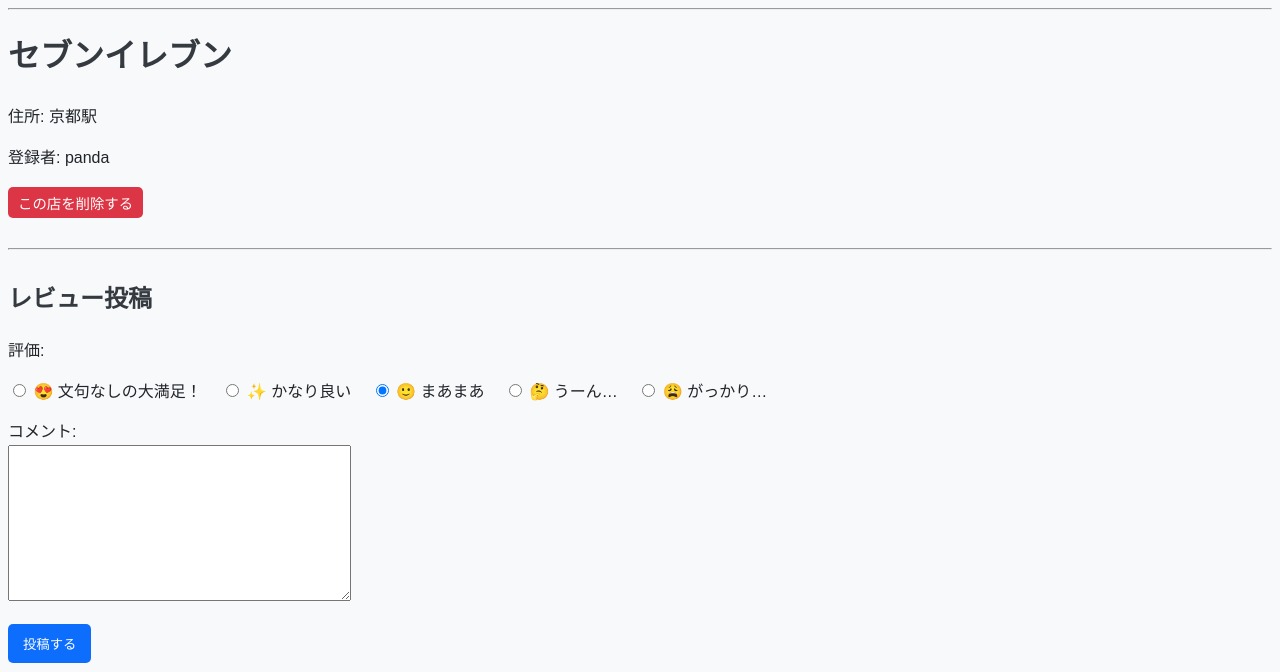
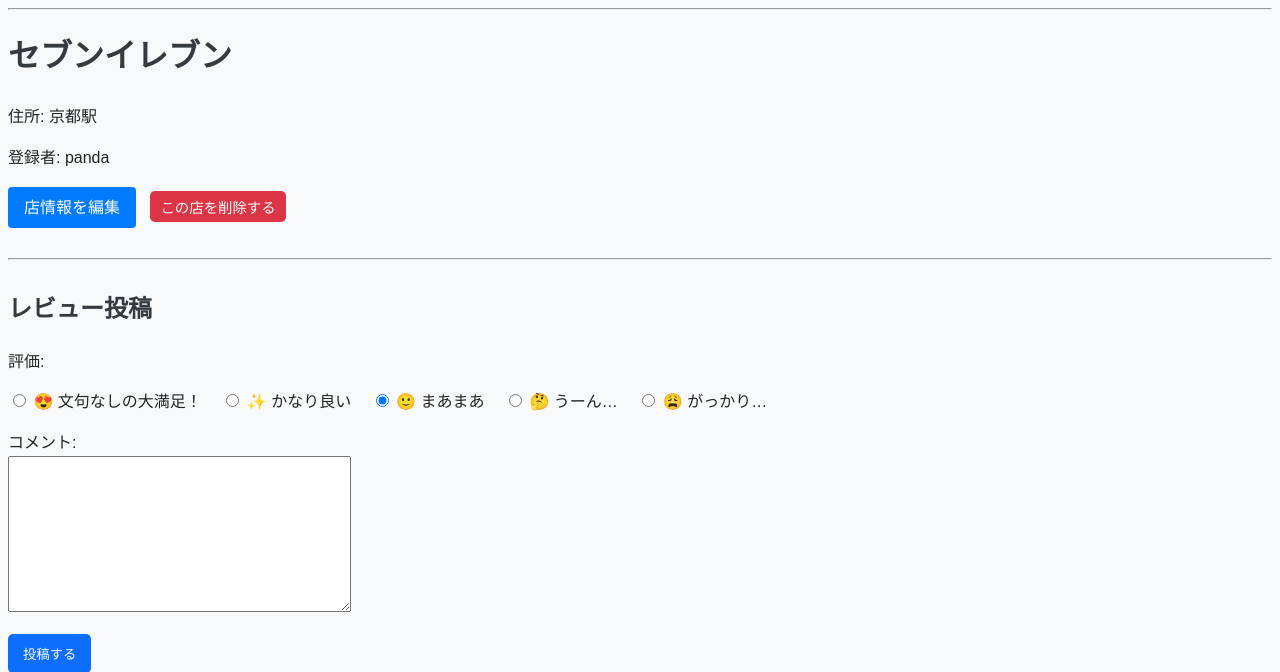
Before and after one commit to KTCpanda/-----, a Django app: page /store/1/ in a window 1280 px wide. Shown: the part 71-743 px from the top of the page. Run offline with Django 5.2, Linux system fonts and the light colour scheme; a user stored in the database is signed in; data comes from the database, SQL or seed files in the repository.

Commit message:
コミットする

```diff
--- a/review_site/reviews/static/css/style.css
+++ b/review_site/reviews/static/css/style.css
@@ -70,6 +70,22 @@
     background-color: #c82333; /* マウスを乗せたら少し濃い赤に */
 }
 
+.edit-button {
+    background-color: #007bff;
+    color: white;
+    padding: 8px 16px;
+    text-decoration: none;
+    border-radius: 4px;
+    display: inline-block;
+    transition: background-color 0.2s;
+}
+
+.edit-button:hover {
+    background-color: #0056b3;
+    text-decoration: none;
+    color: white;
+}
+
 
 .rating-label {
     font-weight: bold;
--- a/review_site/reviews/templates/reviews/store_detail.html
+++ b/review_site/reviews/templates/reviews/store_detail.html
@@ -11,10 +11,14 @@
     <p style="margin-top: 15px;">登録者: {{ store.created_by.username }}</p>
 
     {% if user == store.created_by %}
-        <form action="{% url 'store_delete' store.id %}" method="post">
-            {% csrf_token %}
-            <button type="submit" class="delete-button">この店を削除する</button>
-        </form>
+        <div style="margin-top: 15px;">
+            <a href="{% url 'store_edit' store.id %}" class="edit-button" style="background-color: #007bff; color: white; padding: 8px 16px; text-decoration: none; border-radius: 4px; margin-right: 10px;">店情報を編集</a>
+
+            <form action="{% url 'store_delete' store.id %}" method="post" style="display: inline;">
+                {% csrf_token %}
+                <button type="submit" class="delete-button" onclick="return confirm('本当に削除しますか？')">この店を削除する</button>
+            </form>
+        </div>
     {% endif %}
 
     <hr style="margin: 30px 0;">
--- a/review_site/reviews/urls.py
+++ b/review_site/reviews/urls.py
@@ -13,6 +13,9 @@
     # 店の登録ページ
     path('store/new/', views.store_new, name='store_new'),
 
+    # 店の編集ページ
+    path('store/<int:store_id>/edit/', views.store_edit, name='store_edit'),
+
     # ユーザー認証
     path('signup/', views.signup, name='signup'),
     # reviews/urls.py
--- a/review_site/reviews/views.py
+++ b/review_site/reviews/views.py
@@ -71,6 +71,28 @@
     return redirect('store_detail', store_id=review.store.id)
 
 @login_required
+def store_edit(request, store_id):
+    store = get_object_or_404(Store, id=store_id)
+
+    # 登録した本人でなければ、店詳細ページにリダイレクト
+    if store.created_by != request.user:
+        return redirect('store_detail', store_id=store.id)
+
+    if request.method == 'POST':
+        form = StoreForm(request.POST, request.FILES, instance=store)
+        if form.is_valid():
+            form.save()
+            return redirect('store_detail', store_id=store.id)
+    else:
+        form = StoreForm(instance=store)
+
+    return render(request, 'reviews/store_form.html', {
+        'form': form,
+        'store': store,
+        'is_edit': True
+    })
+
+@login_required
 def store_delete(request, store_id):
     store = get_object_or_404(Store, id=store_id)
 
```
Also changed, not shown: review_site/reviews/templates/reviews/store_form.html (+19 -2 lines).
